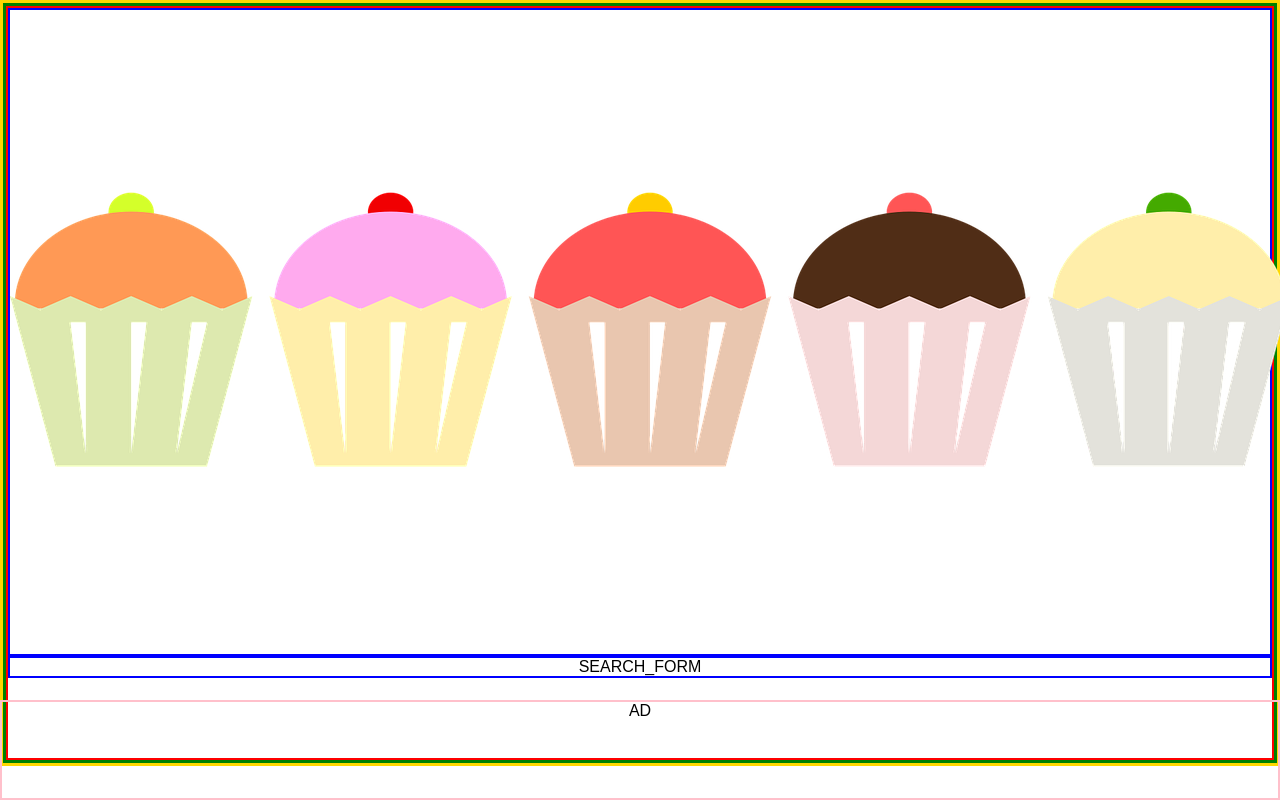
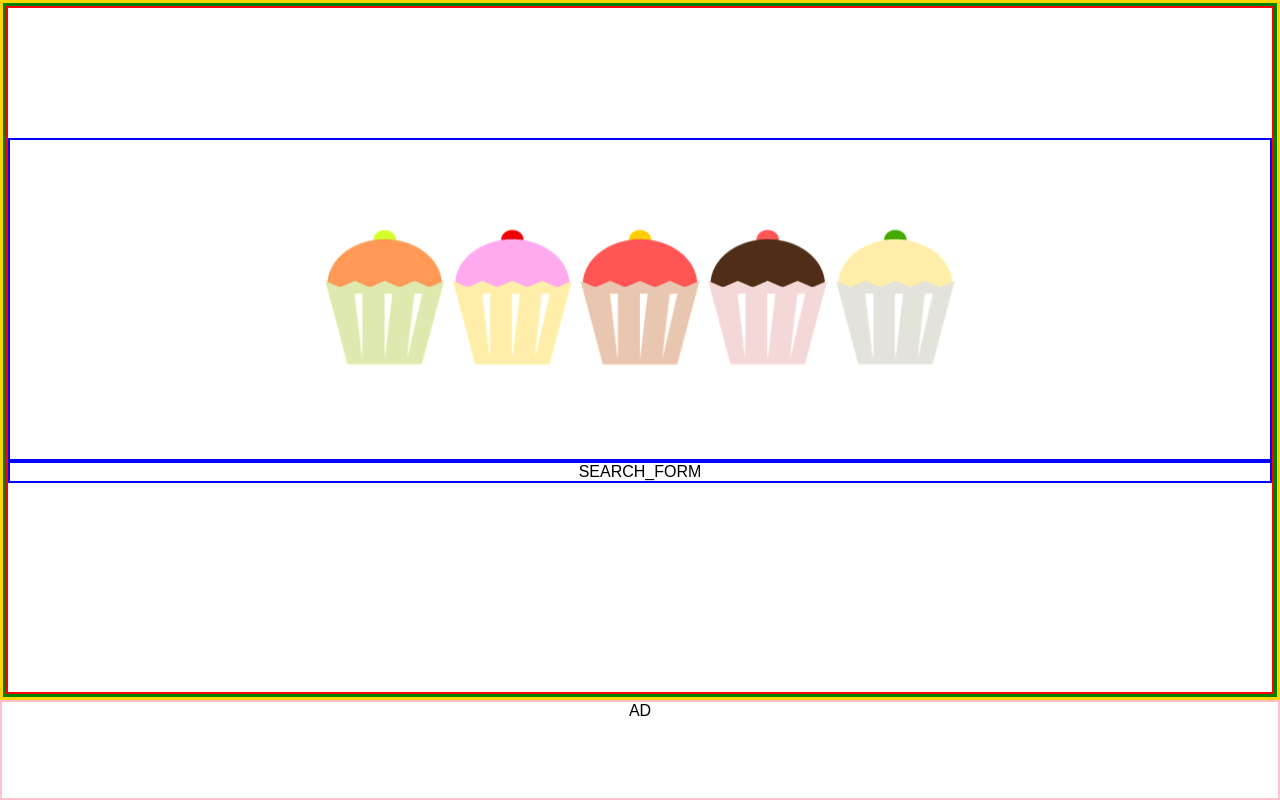
Before and after one commit to junhobaik/movie-cookie, a React app: page / in a window 1280 px wide. Built offline with nearby package versions, Linux system fonts and the light colour scheme.

Commit message:
Modify Outline styles

```diff
--- a/src/routes/Main.scss
+++ b/src/routes/Main.scss
@@ -15,8 +15,11 @@
     .logo {
       border: 2px solid blue;
       box-sizing: border-box;
-      min-height: 7rem;
       width: 100%;
+
+      img {
+        width: 50%;
+      }
     }
 
     .search {
```
